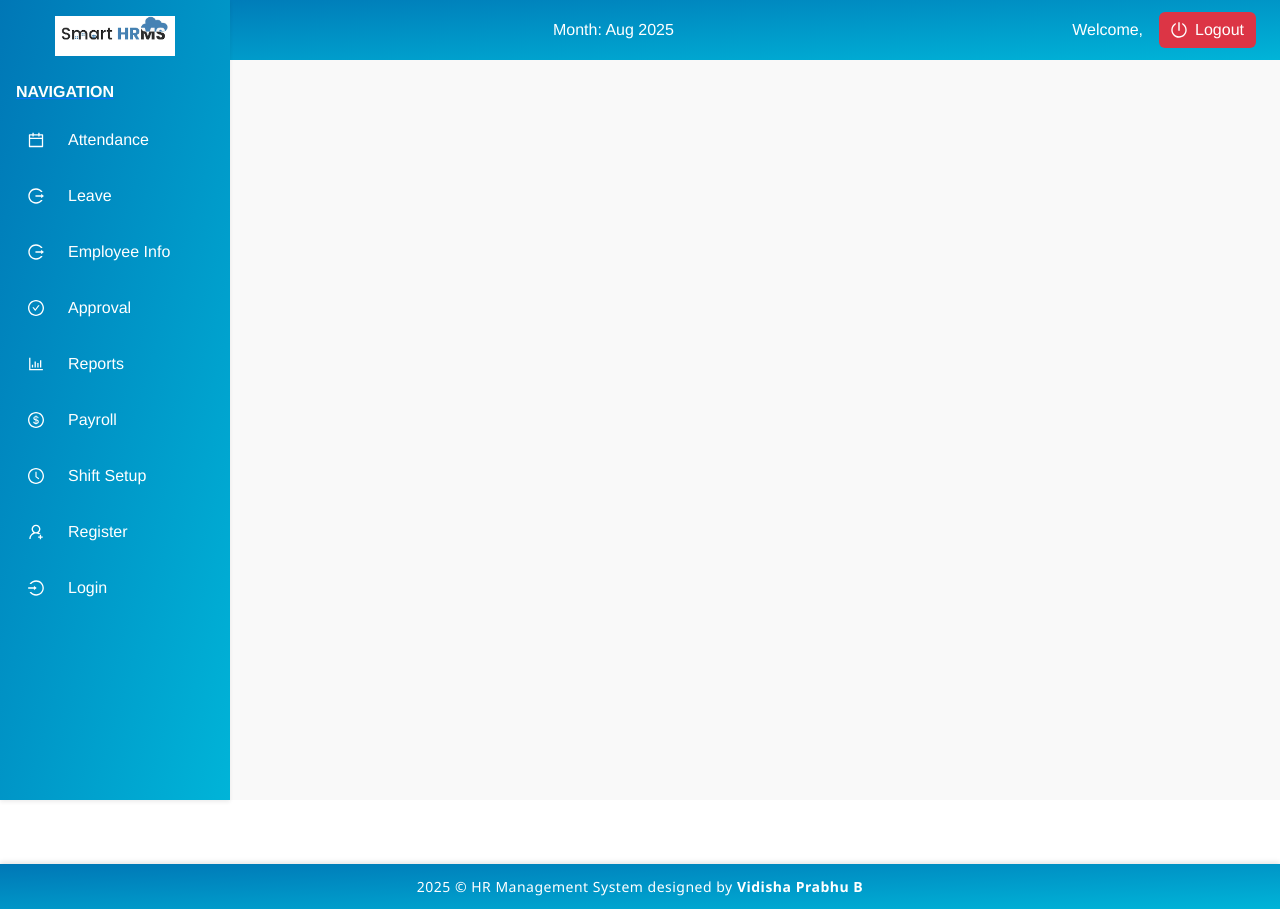
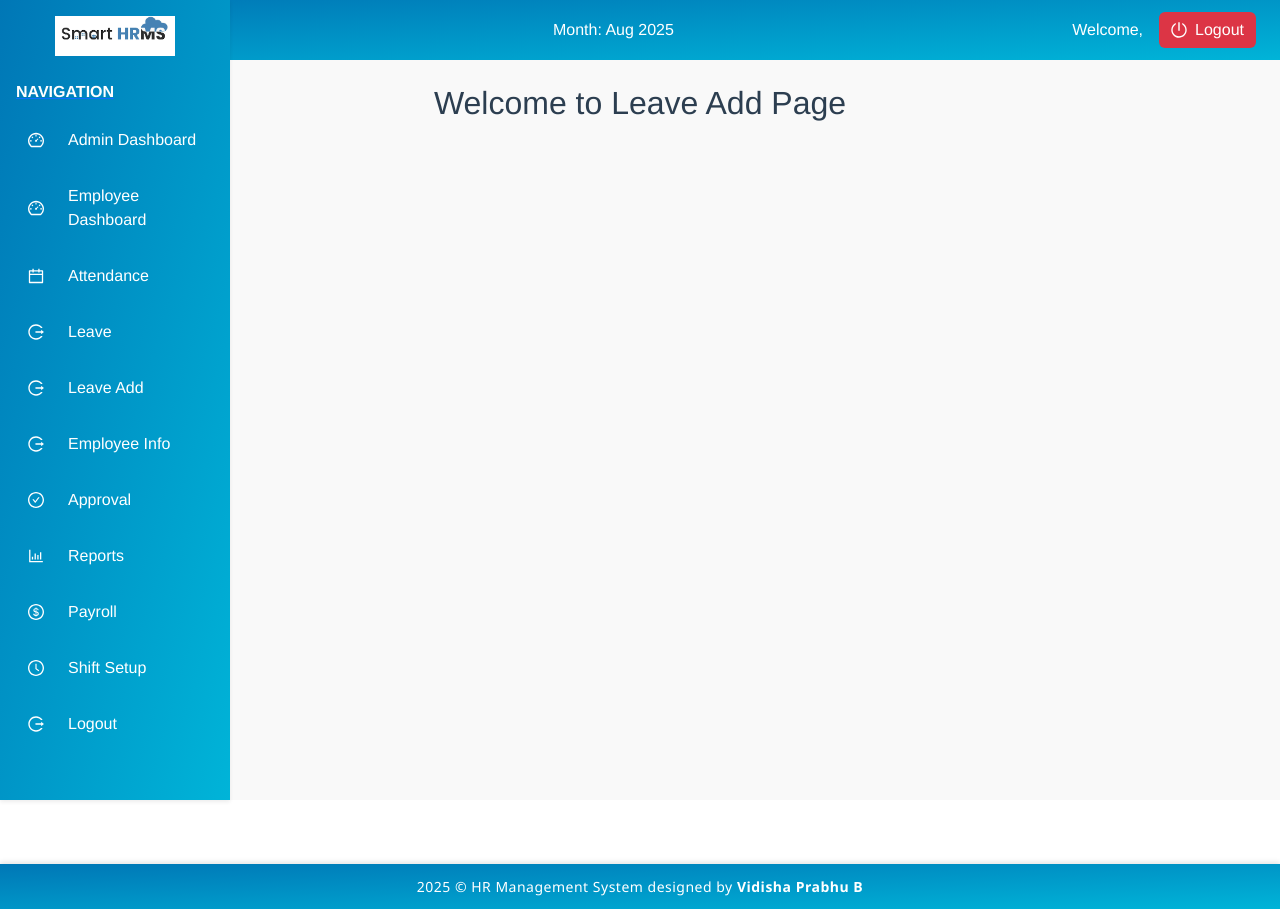
Before and after one commit to vidhishaprabhu/hrms-software, a Vue app in the folder hrms-frontend/: page /leave-add in a window 1280 px wide. Built offline with nearby package versions, Linux system fonts and the light colour scheme; no server answers; sample sign-in values are in the browser's storage.

Commit message:
Added the function in login page for view password in format of text and also highlighted in callendar for weekoff in employee dashboard

```diff
--- /dev/null
+++ b/hrms-frontend/src/components/AddLeave.vue
@@ -0,0 +1,16 @@
+<template>
+  <div>
+    <h2 class="text-center">Welcome to Leave Add Page</h2>
+  </div>
+</template>
+<script>
+export default {
+  name: 'AddLeave',
+  data() {
+    return {
+
+    };
+  },
+
+};
+</script>
--- a/hrms-frontend/src/components/EmployeeDashboard.vue
+++ b/hrms-frontend/src/components/EmployeeDashboard.vue
@@ -5,7 +5,6 @@
     <!-- Sign In Card -->
     <div class="col-md-4">
       <div class="card shadow-sm rounded-4 text-center p-3 h-100" style="margin-left: 20px;">
-        <!-- <span>Time {{workinghours}}</span> -->
         <div style="display: flex; align-items: center;">
   <h5>Employee Sign In</h5>
   <i class="bi bi-box-arrow-in-right"
@@ -131,7 +130,6 @@
         <button @click="nextMonth" style="border:none; background:none; padding:0; cursor:pointer;">
           <RightOutlined style="font-size: 20px; color: black;" />
         </button>
-
       </div>
       <table class="table table-bordered calendar-table">
         <thead>
@@ -141,7 +139,9 @@
         </thead>
         <tbody>
           <tr v-for="(week, wIndex) in calendar" :key="wIndex">
-              <td v-for="(day, dIndex) in week" :key="dIndex" :class="day.class">{{ day.date }}</td>
+            <td v-for="(day, dIndex) in week" :key="dIndex">
+              <span :class="day.class" :title="day.title">{{ day.date }}</span>
+            </td>
           </tr>
         </tbody>
       </table>
@@ -441,16 +441,21 @@ async checkIn() {
       for (let week = 0; week < 6; week++) {
         const weekRow = [];
         for (let day = 0; day < 7; day++) {
+          const isWeekend = day === 0 || day === 6; // 0 = Sunday, 6 = Saturday
+
           if (dayCount < 1 || dayCount > daysInMonth) {
-          weekRow.push({ date: '' });
+            weekRow.push({ date: '', class: '' });
           } else {
-          weekRow.push({ date: dayCount, class: '' });
+            weekRow.push({
+              date: dayCount,
+              class: isWeekend ? 'weekend' : '',
+              title: isWeekend ? 'Week off' : ''
+            });
           }
           dayCount++;
         }
         calendar.push(weekRow);
       }
-
       this.calendar = calendar;
     },
   prevMonth() {
@@ -608,43 +613,43 @@ async checkIn() {
   color: #0077B6;
 }
 .calendar-table {
-  border-collapse: collapse;
   width: 100%;
-  text-align: center;
-  font-family: 'Segoe UI', Tahoma, Geneva, Verdana, sans-serif;
+  border-collapse: separate;
+  border-spacing: 0;
 }
 
-.calendar-table th {
-  background-color: #0077B6; /* deep blue header */
-  color: white;
+.calendar-table th,
+.calendar-table td {
   padding: 8px;
+  text-align: center;
+  border: none;
 }
 
-.calendar-table td {
-  padding: 10px;
-  border: 1px solid #dee2e6;
-  background-color: #f8f9fa; /* light background for normal days */
-  cursor: pointer;
-  transition: background 0.2s ease;
-}
-
-.calendar-table td:hover {
-  background-color: #D0EFFF; /* light blue hover */
-}
-
-/* Highlight today */
-.calendar-table td.today {
-  background-color: #90E0EF; /* soft cyan */
-  font-weight: bold;
-  color: #023E8A;
-  border-radius: 4px;
-}
-
-/* Highlight selected date */
-.calendar-table td.selected {
-  background-color: #00B4D8; /* bright blue */
-  color: white;
+/* Style the day names */
+.calendar-table thead th {
   font-weight: bold;
 }
 
+/* Apply weekend styling to the span inside the table cell */
+td span.weekend {
+  background-color: #b8bdc1; /* Yellow color */
+  border-radius: 50%;
+  display: inline-block;
+  width: 30px;
+  height: 30px;
+  line-height: 30px;
+  color: #333;
+  cursor: pointer;
+}
+
+/* Style for other highlighted days (light green) */
+td span.highlight {
+  background-color: #a5d6a7; /* Light green color */
+  border-radius: 50%;
+  display: inline-block;
+  width: 30px;
+  height: 30px;
+  line-height: 30px;
+  color: #333;
+}
 </style>
--- a/hrms-frontend/src/components/LoginPage.vue
+++ b/hrms-frontend/src/components/LoginPage.vue
@@ -15,12 +15,22 @@
             </div>
             <div class="mb-3">
               <input
-                type="password"
+                :type="passwordFieldType"
                 class="form-control"
                 placeholder="Enter your password"
                 v-model="password"
               />
             </div>
+            <div class="flex items-center mb-10">
+              <input
+                type="checkbox"
+                id="show-password"
+                class="rounded text-blue-600 focus:ring-blue-500 mr-2"
+                @change="togglePasswordVisibility"
+              >
+              <label for="show-password" class="text-gray-700 font-medium">Show password</label>
+            </div>
+
             <button
               type="submit"
               class="btn w-100"
@@ -52,6 +62,7 @@ export default {
       error: '',
       message: '',
       role: '',
+      passwordFieldType: 'password', // New data property to control input type
     };
   },
   methods: {
@@ -92,6 +103,10 @@ export default {
           this.error = 'Login Failed !!. Please Try Again.';
         }
       }
+    },
+    // New method to toggle password visibility
+    togglePasswordVisibility() {
+      this.passwordFieldType = this.passwordFieldType === 'password' ? 'text' : 'password';
     }
   }
 };
--- a/hrms-frontend/src/components/SidebarPage.vue
+++ b/hrms-frontend/src/components/SidebarPage.vue
@@ -29,7 +29,7 @@ import {
   DollarOutlined,
   ClockCircleOutlined,
   UserAddOutlined,
-  LoginOutlined,
+  LoginOutlined
 } from '@ant-design/icons-vue';
 
 export default {
@@ -47,42 +47,61 @@ export default {
   data() {
     return {
       navItems: [
-        { name: 'Admin Dashboard', route: '/', icon: 'DashboardOutlined' },
-        { name: 'Employee Dashboard', route: '/', icon: 'DashboardOutlined' },
+        { name: 'Admin Dashboard', route: '/admin-dashboard', icon: 'DashboardOutlined', roles: ['admin', 'hr'] },
+        { name: 'Employee Dashboard', route: '/employee-dashboard', icon: 'DashboardOutlined', roles: ['employee', 'user'] },
         { name: 'Attendance', route: '/attendance', icon: 'CalendarOutlined' },
         { name: 'Leave', route: '/leave', icon: 'LogoutOutlined' },
-        { name: 'Employee Info', route: '/leave', icon: 'LogoutOutlined' },
+        { name: 'Leave Add', route: '/leave-add', icon: 'LogoutOutlined' },
+        { name: 'Employee Info', route: '/employee-info', icon: 'LogoutOutlined' },
         { name: 'Approval', route: '/approval', icon: 'CheckCircleOutlined' },
         { name: 'Reports', route: '/reports', icon: 'BarChartOutlined' },
         { name: 'Payroll', route: '/payroll', icon: 'DollarOutlined' },
         { name: 'Shift Setup', route: '/shift-setup', icon: 'ClockCircleOutlined' },
-        { name: 'Register', route: '/register', icon: 'UserAddOutlined' },
-        { name: 'Login', route: '/', icon: 'LoginOutlined' }
+        { name: 'Register', route: '/register', icon: 'UserAddOutlined', loggedIn: false },
+        { name: 'Login', route: '/', icon: 'LoginOutlined', loggedIn: false },
+        { name: 'Logout', route: '/logout', icon: 'LogoutOutlined', loggedIn: true }
       ]
     };
   },
   computed: {
-  navItemsWithIcons() {
-    return this.navItems.map(item => ({
-      ...item,
-      icon: this.$options.components[item.icon]
-    }));
+    isAuthenticated() {
+      // Check if the user is authenticated by looking for a token in local storage
+      return localStorage.getItem('api-token') !== null;
+    },
+    filteredNavItems() {
+      const userRole = localStorage.getItem('user-role');
+      const isAuthenticated = this.isAuthenticated;
+
+      return this.navItems.filter(item => {
+        // Handle login/register vs. authenticated links
+        if (item.loggedIn !== undefined) {
+          if (item.loggedIn && !isAuthenticated) {
+            return false;
+          }
+          if (!item.loggedIn && isAuthenticated) {
+            return false;
+          }
+        }
+
+        // Handle role-based access for dashboard items
+        if ((item.name === 'Admin Dashboard' && item.name === 'Attendance' && item.name==='Leave Add') ) {
+          // Check if the user's role is included in the item's allowed roles
+          return item.roles && item.roles.includes(userRole);
+        }
+
+        // Show all other links by default for authenticated users
+        return isAuthenticated;
+      });
+    }
   },
-  filteredNavItems() {
-    const role = localStorage.getItem('role');
-
-    return this.navItemsWithIcons.filter(item => {
-      if (item.name === 'Admin Dashboard') {
-        return role === 'admin' || role === 'hr';
-      }
-      if (item.name === 'Employee Dashboard') {
-        return role === 'employee';
-      }
-      return true;
-    });
+  methods: {
+    // You might also need a method to handle the logout logic
+    logout() {
+      localStorage.removeItem('api-token');
+      localStorage.removeItem('user-role');
+      window.location.href = '/'; // Redirect to the login page
+    }
   }
-}
-
 };
 </script>
 
--- a/hrms-frontend/src/router/index.js
+++ b/hrms-frontend/src/router/index.js
@@ -4,12 +4,14 @@ import DashboardPage from '../components/DashboardPage.vue'
 import AttendancePage from '../components/AttendancePage.vue'
 import LoginPage from '../components/LoginPage.vue'
 import EmployeeDashboard from '../components/EmployeeDashboard.vue'
+import AddLeave from '../components/AddLeave.vue';
 const routes = [
   { path: '/register', name: 'RegisterPage', component: RegisterPage },
   { path: '/admin-dashboard', name: 'DashboardPage', component: DashboardPage,meta: { requiresAuth: true, role: 'admin' } },
   { path: '/attendance', name: 'AttendancePage', component: AttendancePage,meta: { requiresAuth: true, role: 'admin' } },
   { path: '/', name: 'LoginPage', component: LoginPage },
   { path: '/employee-dashboard', name: 'EmployeeDashboard', component: EmployeeDashboard,meta: { requiresAuth: true, role: 'employee' } },
+  { path: '/leave-add', name: 'AddLeave', component: AddLeave,meta: { requiresAuth: true, role: 'admin' } },
 ]
 
 const router = createRouter({
```
Lines whose indentation alone changed are shown as unchanged.
